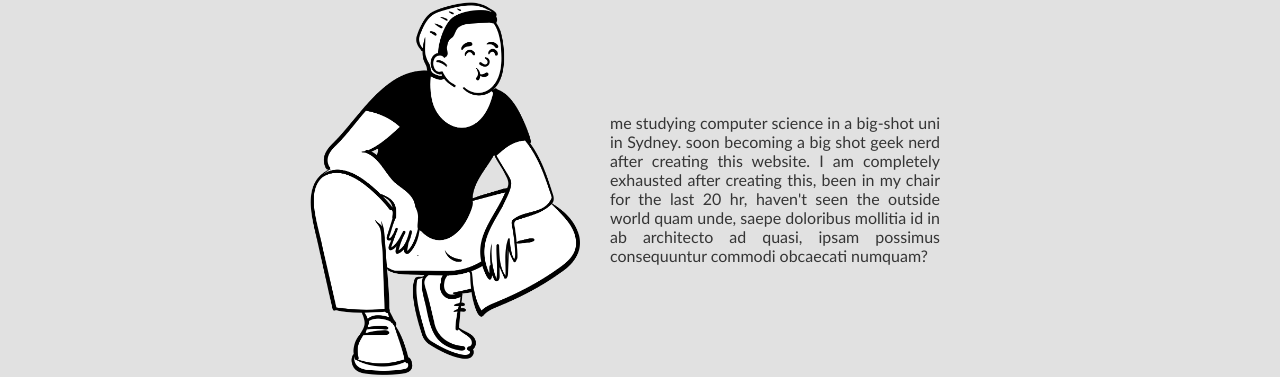
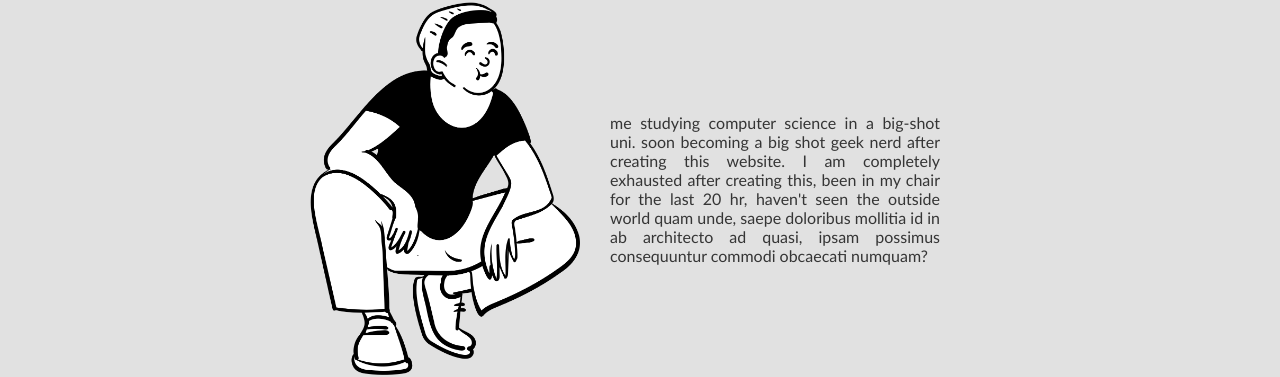
Before and after one commit to vishpotak/mywebsite, a plain HTML site: page index.html in a window 1280 px wide. Shown: the part 269-646 px from the top of the page. Drawn offline with Linux system fonts and the light colour scheme.

Commit message:
Update index.html

```diff
--- a/index.html
+++ b/index.html
@@ -26,7 +26,7 @@
       <div class="body-div">
         <img src="images/me.png" alt="A picture of the creator" />
         <p>
-          me studying computer science in a big-shot uni in Sydney. soon
+          me studying computer science in a big-shot uni. soon
           becoming a big shot geek nerd after creating this website. I am
           completely exhausted after creating this, been in my chair for the
           last 20 hr, haven't seen the outside world quam unde, saepe doloribus
```
